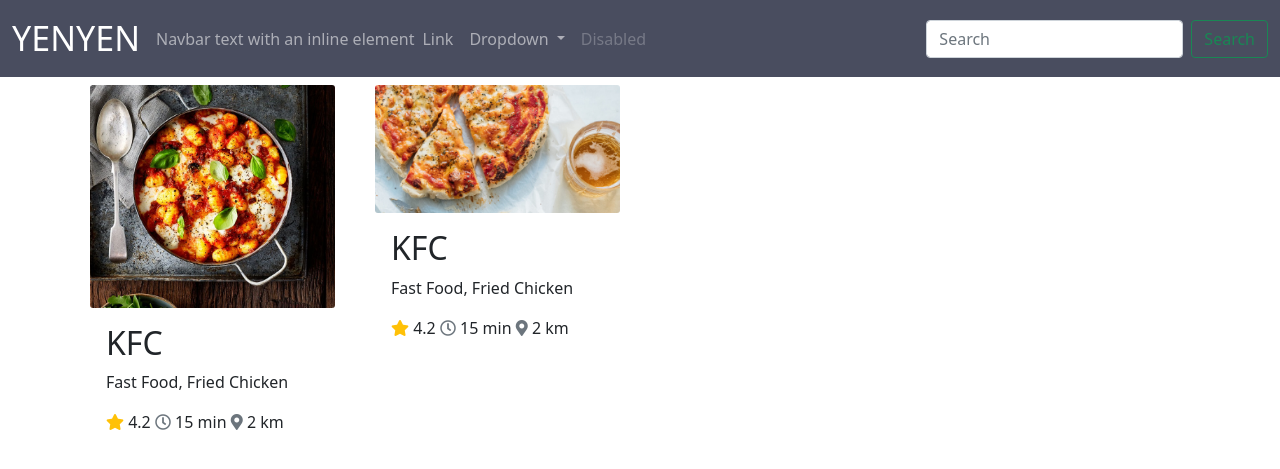
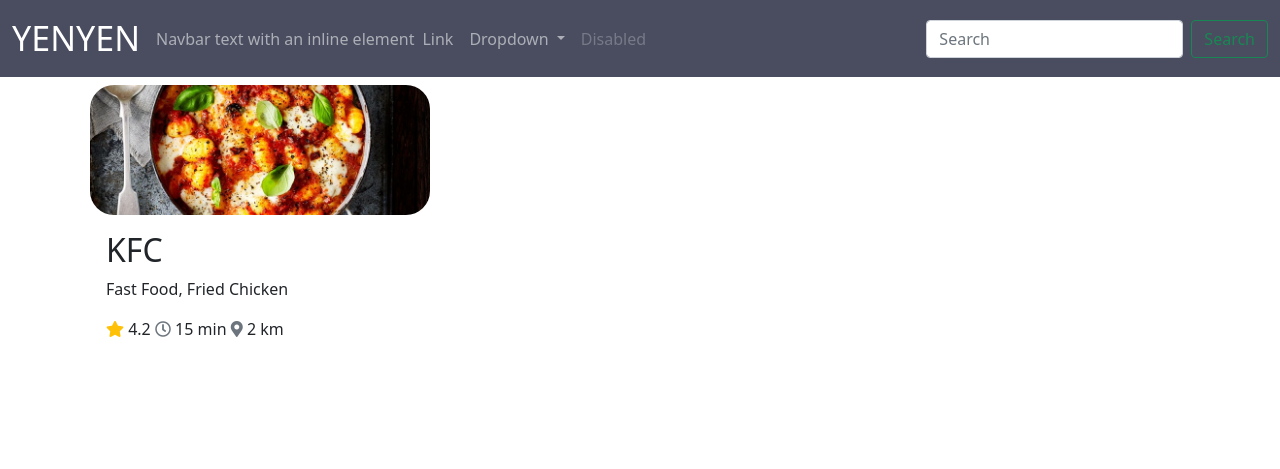
Before and after one commit to pete13232/DBProject, a Django app: page /card3Col in a window 1280 px wide. Shown: the top 469 px of the page. Run offline with Django 3.2, Linux system fonts and the light colour scheme.

Commit message:
Card 3 column

```diff
--- a/myproject/app/static/CSS/style.css
+++ b/myproject/app/static/CSS/style.css
@@ -1,7 +1,6 @@
 .imgBg {
   width: 98%;
   max-height: 250px;
-  object-fit: cover;
   transform: translate(2%, 0);
   padding-bottom: 2%;
   border-radius: 24px;
@@ -10,7 +9,13 @@
   height: 40%;
   width: 60%;
   position: absolute;
-  object-fit: cover;
   border-radius: 24px;
   transform: translate(0%, 33%);
 }
+.resImg {
+  border-radius: 24px;
+  height: 130px;
+}
+img {
+  object-fit: cover;
+}
--- a/myproject/app/templates/card3Col.html
+++ b/myproject/app/templates/card3Col.html
@@ -1,10 +1,10 @@
 {% extends 'base.html' %}
 {% load static %}
 {% block content %}
-<div class="row row-cols-1 row-cols-md-4 g-4">
+<div class="row row-cols-4 row-cols-md-3">
     <div class="col">
         <div class="card p-2 border-0">
-            <img src="{% static 'images/foodEx.jpg' %}" class="card-img " alt="...">
+            <img src="{% static 'images/foodEx.jpg' %}" class="card-img resImg" alt="...">
             <div class="card-body">
                 <h2 class="card-title">KFC</h2>
                 <p class="card-text">Fast Food, Fried Chicken</p>
@@ -19,22 +19,6 @@
             </div>
         </div>
     </div>
-    <div class="col">
-        <div class="card p-2 border-0">
-            <img src="{% static 'images/foodEx2.jpg' %}" class="card-img " alt="...">
-            <div class="card-body">
-                <h2 class="card-title">KFC</h2>
-                <p class="card-text">Fast Food, Fried Chicken</p>
-                <p class="card-text">
-                    <i class="fas fa-star text-warning"></i>
-                    <span> 4.2</span>
-                    <i class="far fa-clock text-secondary"></i>
-                    <span> 15 min</span>
-                    <i class="fas fa-map-marker-alt text-secondary"></i>
-                    <span> 2 km</span>
-                </p>
-            </div>
-        </div>
-    </div>
+
 </div>
 {% endblock content %}
```
